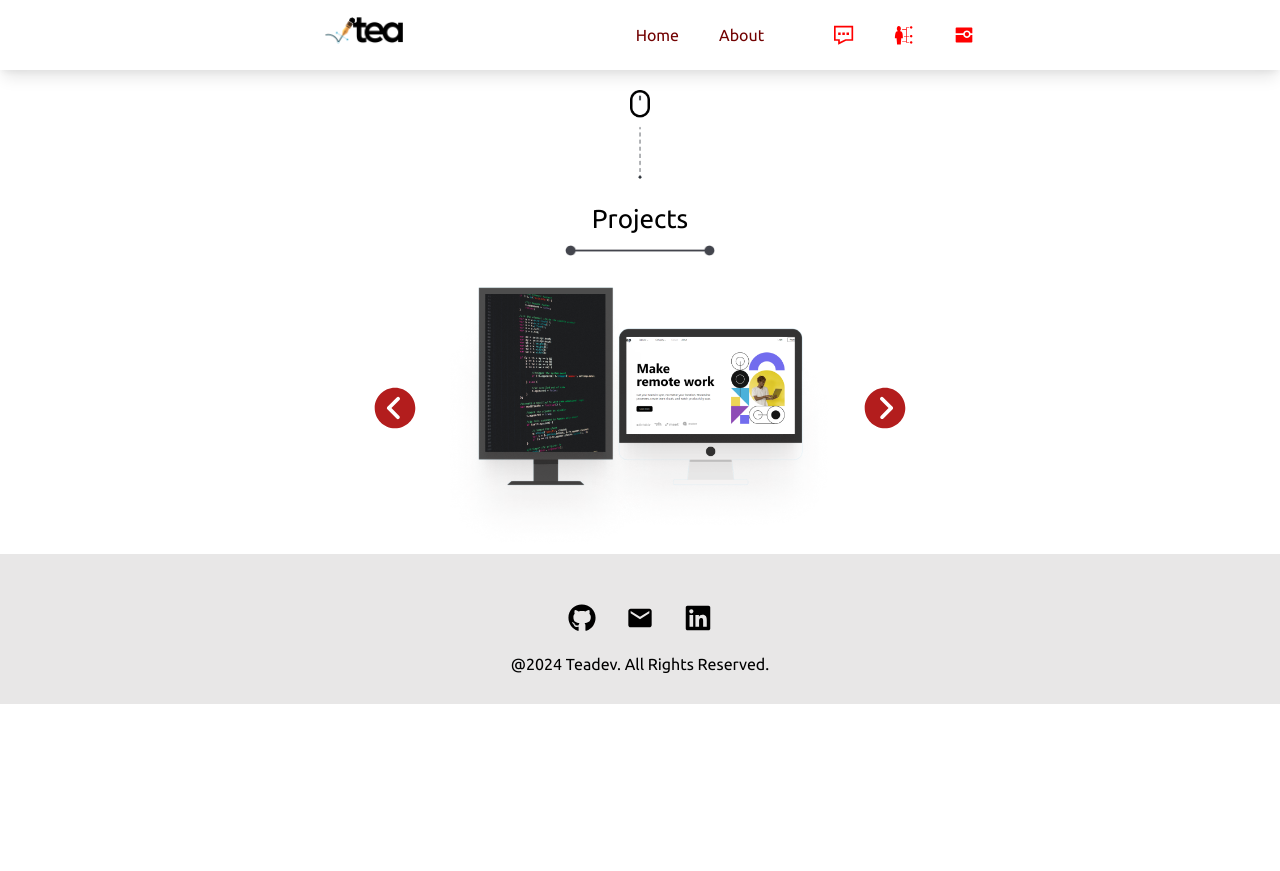
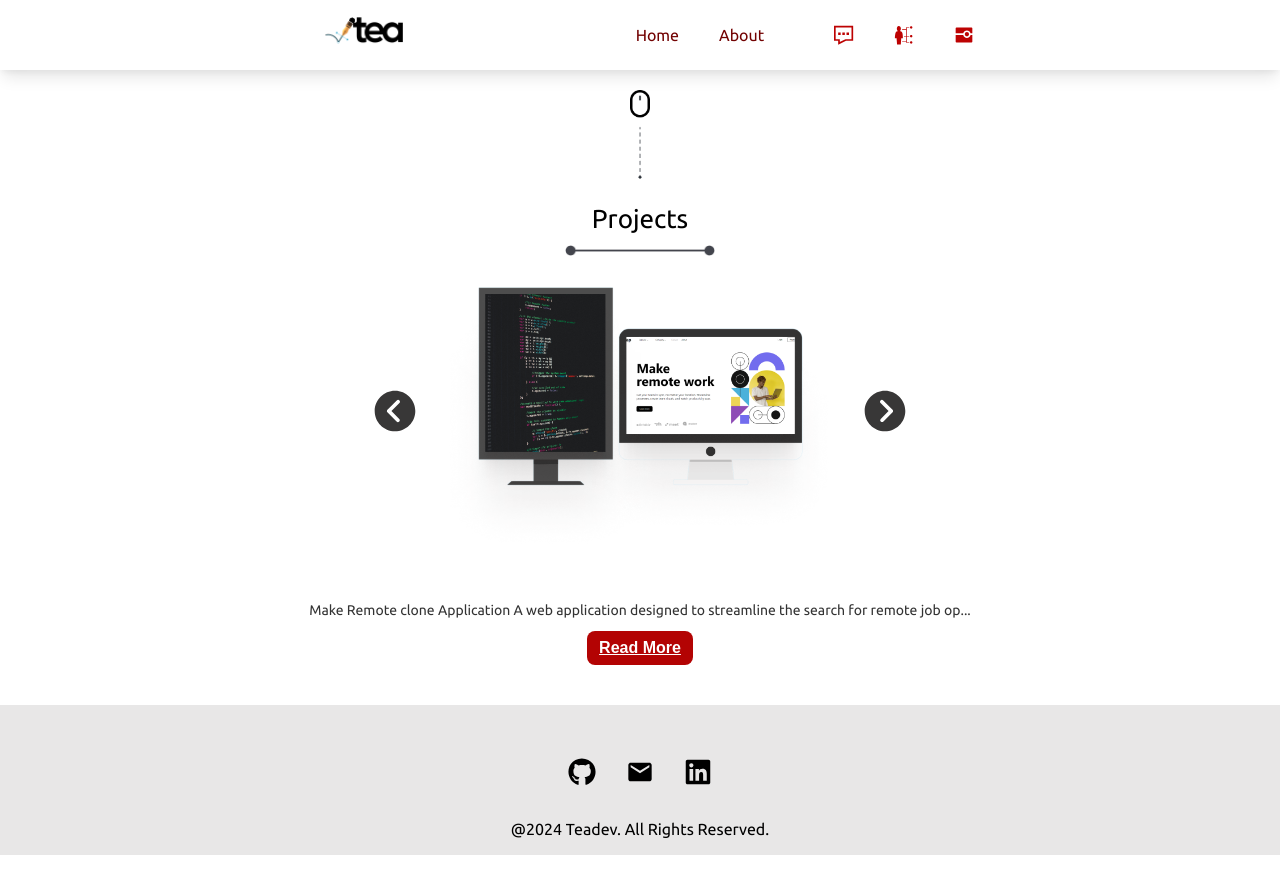
Before and after one commit to teadevsd/My-Portfolio, a React (Vite) app: page /projects in a window 1280 px wide. Before the commit the page ends 800 px from the top, so only its background shows below. Built offline with nearby package versions, Linux system fonts and the light colour scheme.

Commit message:
project-descriptions

```diff
--- a/package.json
+++ b/package.json
@@ -10,6 +10,7 @@
     "preview": "vite preview"
   },
   "dependencies": {
+    "emailjs-com": "^3.2.0",
     "react": "^18.3.1",
     "react-dom": "^18.3.1",
     "react-icons": "^5.3.0",
--- a/src/components/Hero.jsx
+++ b/src/components/Hero.jsx
@@ -79,9 +79,9 @@ const Hero = () => {
                                 </Details>
 
                                 <Skills>
-                                    <p>7 <span>Programming Language</span></p>
+                                    <p>4 <span>Programming Language</span></p>
                                     <p>6 <span>Development Tools</span></p>
-                                    <p>2 <span>Years of Experience</span></p>
+                                    <p>1 <span>Years of Experience</span></p>
                                 </Skills>
 
                             </Description>
--- a/src/components/Works.jsx
+++ b/src/components/Works.jsx
@@ -1,7 +1,6 @@
 import { useState } from "react";
 import styled from "styled-components";
 import { IoIosArrowDropleftCircle, IoIosArrowDroprightCircle } from "react-icons/io";
-
 
 import projectone from "../assets/png/projectone.png";
 import projecttwo from "../assets/png/projecttwo.png";
@@ -13,15 +12,41 @@ import scroll from "../assets/png/scroll.png";
 import line from "../assets/png/line.png";
 
 const Works = () => {
-    const projects = [projectone, projecttwo, projectthree, projectfour, projectfive];
+    const projects = [
+        { image: projectone, link: "https://example.com/projectone" },
+        { image: projecttwo, link: "https://coolors-teadev.vercel.app/" },
+        { image: projectthree, link: "https://furnicoo.vercel.app/" },
+        { image: projectfour, link: "https://shopping-cart-teadev.vercel.app/" },
+        { image: projectfive, link: "https://kuda-app-teadev--six.vercel.app/" },
+    ];
+
+    const captions = [
+        "Make Remote clone Application\n A web application designed to streamline the search for remote job opportunities across various industries. Built using HTML, CSS, JavaScript, and React, this app allows users to search, filter, and save remote job listings based on keywords, job type, and location preferences. It features a responsive design with intuitive navigation, user-friendly job bookmarking, and sorting options for enhanced search experience. The application integrates with APIs to fetch real-time job data, providing users with an up-to-date, efficient solution for finding remote work.",
+
+        "Coolors.io Clone Application\n color palette generator inspired by Coolors.io, allowing users to create, explore, and save unique color schemes. Built using HTML, CSS, JavaScript, and React, with functionality to lock colors, adjust shades, and copy hex codes easily. The app includes an interactive and responsive UI with keyboard shortcuts and random color generation, making it a convenient tool for designers and developers to discover and organize color palettes.",
+
+        "Furniture E-Commerce Web Application\n A fully functional e-commerce website tailored for a furniture business, featuring dynamic product listings, an interactive shopping cart, and a secure checkout process. Built with HTML, CSS, JavaScript, and React, the site is designed for a seamless, responsive user experience across devices. Includes advanced product filtering, search functionality, and an intuitive UI that makes browsing and purchasing furniture easy and enjoyable for customers.",
+
+        "E-commerce Functional Web Page \n An A fully functional e-commerce website featuring product listings, a shopping cart, and checkout functionality. Developed using HTML, CSS, JavaScript, and React, with a focus on responsive design and smooth user experience. ",
+
+        "Kuda Clone App\n A clone of the popular Kuda banking app designed as a personal project to enhance front-end skills. Replicated key features of the original app, focusing on layout, navigation, and interactivity using React and CSS."
+    ];
+
     const [currentIndex, setCurrentIndex] = useState(0);
+    const [showFullCaption, setShowFullCaption] = useState(false);
 
     const handlePrev = () => {
         setCurrentIndex((prevIndex) => (prevIndex === 0 ? projects.length - 1 : prevIndex - 1));
+        setShowFullCaption(false);
     };
 
     const handleNext = () => {
         setCurrentIndex((prevIndex) => (prevIndex === projects.length - 1 ? 0 : prevIndex + 1));
+        setShowFullCaption(false);
+    };
+
+    const toggleCaption = () => {
+        setShowFullCaption((prevShow) => !prevShow);
     };
 
     return (
@@ -40,11 +65,25 @@ const Works = () => {
                             <Iconstyles onClick={handlePrev} as={IoIosArrowDropleftCircle} />
 
                             <SlideContainer>
-                                <img src={projects[currentIndex]} alt={`Project ${currentIndex + 1}`} />
+                                <a href={projects[currentIndex].link} target="_blank" rel="noopener noreferrer">
+                                    <img src={projects[currentIndex].image} alt={`Project ${currentIndex + 1}`} />
+                                </a>
                             </SlideContainer>
+
 
                             <Iconstyles onClick={handleNext} as={IoIosArrowDroprightCircle} />
                         </Workimage>
+
+                        <CaptionContainer>
+                            <Caption>
+                                {showFullCaption ? captions[currentIndex] : `${captions[currentIndex].slice(0, 100)}...`}
+                            </Caption>
+                            <ReadMoreButton onClick={toggleCaption}>
+                                {showFullCaption ? "Read Less" : "Read More"}
+                            </ReadMoreButton>
+                        </CaptionContainer>
+
+
                     </Detailswork>
                 </Worksdetails>
             </Workscont>
@@ -57,7 +96,6 @@ export default Works;
 const Wrapper = styled.div`
     height: auto;
     margin: 0 auto;
-    height: auto;
 `;
 const Workscont = styled.div`
     max-width: 1920px;
@@ -86,6 +124,7 @@ const Worksdetails = styled.div`
         width: 150px;
     }
 `;
+
 const Detailswork = styled.div``;
 const Workimage = styled.div`
     display: flex;
@@ -93,11 +132,11 @@ const Workimage = styled.div`
     justify-content: center;
     gap: 20px;
 `;
+
 const Iconstyles = styled.div`
     font-size: 50px;
     cursor: pointer;
-    color: #b31d1d;
-
+    color: #383737;
 `;
 const SlideContainer = styled.div`
     width: 400px;
@@ -110,3 +149,36 @@ const SlideContainer = styled.div`
         transition: transform 0.5s ease;
     }
 `;
+const CaptionContainer = styled.div`
+    display: flex;
+    flex-direction: column;
+    align-items: center;
+    justify-content: center;
+    margin: 40px auto;
+`;
+
+const Caption = styled.p`
+    font-size: 14px !important;
+    color: #333;
+    padding: 0 20px;
+    line-height: 1.5;
+    text-align: left !important;
+    font-family: inherit !important;
+`;
+
+const ReadMoreButton = styled.button`
+    margin-top: 10px;
+    padding: 8px 12px;
+    background-color: #b30303;
+    border: none;
+    border-radius: 8px;
+    color: #ffffff;
+    font-weight: bold;
+    cursor: pointer;
+    text-decoration: underline;
+    font-size: 16px;
+
+    &:hover {
+        color: #000000;
+    }
+`;
--- a/src/static/Footer.jsx
+++ b/src/static/Footer.jsx
@@ -15,9 +15,9 @@ const Footer = () => {
                     </Topup> */}
 
                     <Footericons>
-                        <FaGithub/>
-                        <MdEmail/>
-                        <FaLinkedin/>
+                        <a href="https://github.com/teadevsd" target="_blank"><FaGithub/></a>
+                        <a href="mailto:anjorinemmanuel@gmail.com"><MdEmail/></a>
+                        <a href="www.linkedin.com/in/temitope-anjorin"><FaLinkedin/></a>
                     </Footericons>
 
                     <p>@2024 Teadev. All Rights Reserved.</p>
@@ -56,4 +56,14 @@ const Footericons = styled.div`
     gap: 30px;
     margin: 20px 0;
     cursor: pointer;
+
+
+    a{
+        color: black;
+
+        &:hover{
+        color: grey;
+    }
+
+    }
 `
--- a/src/static/Header.jsx
+++ b/src/static/Header.jsx
@@ -6,13 +6,13 @@ import { GiSkills } from "react-icons/gi";
 import { RiProjectorFill } from "react-icons/ri";
 import { IoReorderTwoOutline } from "react-icons/io5";
 import { useState } from "react";
-import Sidebar from "./SideBar"; // Import the Sidebar component
+import Sidebar from "./SideBar";
 
 const Header = () => {
-    const [isDisplayed, setIsDisplayed] = useState(false); // State to control Sidebar display
+    const [isDisplayed, setIsDisplayed] = useState(false);
 
     const handleToggle = () => {
-        setIsDisplayed(!isDisplayed); // Toggle Sidebar visibility
+        setIsDisplayed(!isDisplayed);
     };
 
     return (
@@ -54,14 +54,12 @@ const Header = () => {
                 </Sidenav>
             </Innerhead>
 
-            {isDisplayed && <Sidebar setDisplay={setIsDisplayed} />} {/* Render Sidebar based on state */}
+            {isDisplayed && <Sidebar setDisplay={setIsDisplayed} />}
         </Wrapper>
     );
 };
 
 export default Header;
-
-// Styled Components remain the same...
 
 
 const Wrapper = styled.div`
@@ -116,38 +114,6 @@ const Nav = styled.div`
     }
 `;
 
-const Search = styled.div`
-    display: flex;
-    background-color: white;
-    width: 180px;
-    border-radius: 20px;
-    align-items: center;
-    margin-left: 30px;
-    font-size: 14px;
-
-    img{
-        width: 30px;
-    }
-    input {
-        width: 140px;
-        height: 20px;
-        outline: none;
-        border: none;
-        border-radius: 20px;
-    }
-
-    @media (max-width: 1280px) {
-        input {
-            display: none;
-        }
-
-        img {
-            display: block;
-            width: 30px;
-            height: auto;
-        }
-    }
-`;
 
 const Social = styled.div`
     display: flex;
@@ -173,8 +139,10 @@ const Social = styled.div`
 `;
 
 const Iconstyle = styled.div`
-    color:  #ff0000;
+    color:  #bd0202;
     font-size: 20px;
+
+
 `;
 
 const Sidenav = styled.div`
--- a/src/static/SideBar.jsx
+++ b/src/static/SideBar.jsx
@@ -2,16 +2,18 @@ import styled from "styled-components";
 import { IoMdArrowDropright } from "react-icons/io";
 import { Link } from "react-router-dom";
 
+
 const Sidebar = ({ setDisplay }) => {
     const handleLinkClick = () => {
-        setDisplay(false); // Hide Sidebar when a link is clicked
+        setDisplay(false);
+
     };
 
     return (
         <Container>
             <Naviga>
                 <Styledlink to="/" onClick={handleLinkClick}>
-                    <nav>Home <IoMdArrowDropright /> </nav>
+                    <nav> Home <IoMdArrowDropright /> </nav>
                 </Styledlink>
 
                 <Styledlink to="/about" onClick={handleLinkClick}>
@@ -36,7 +38,6 @@ const Sidebar = ({ setDisplay }) => {
 
 export default Sidebar;
 
-// Styled Components remain the same...
 
 
 const Container = styled.div`
```
Also changed, not shown: 1 other file (tests, documents, lock files or other folders).
